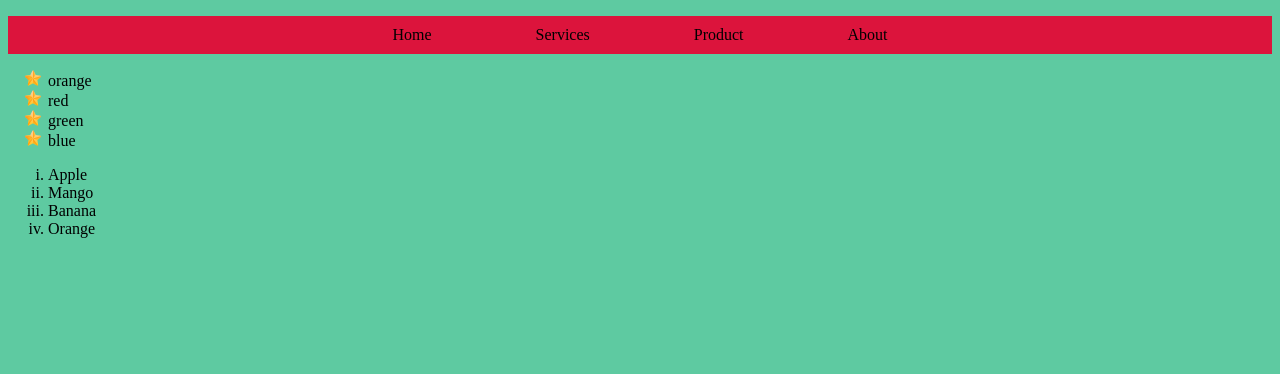
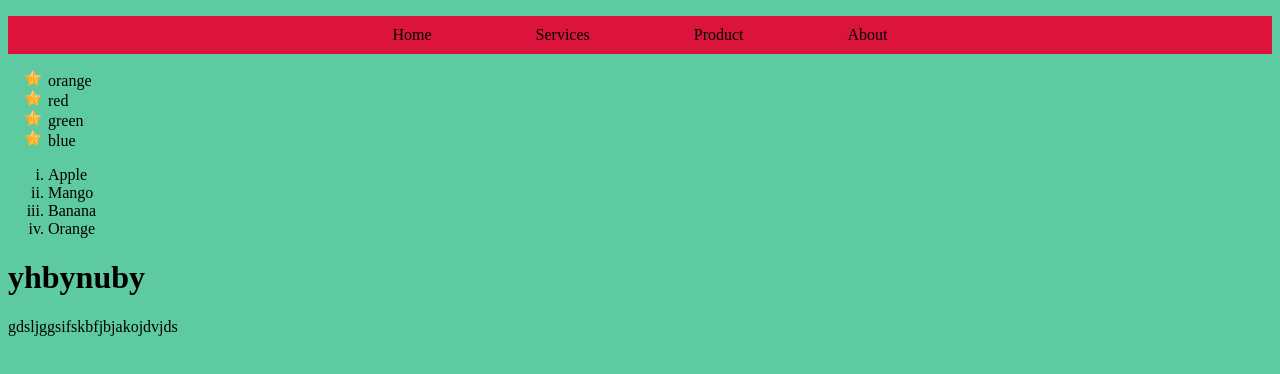
Before and after one commit to Alishba246/Assignments, a plain HTML site: page index.html in a window 1280 px wide. Drawn offline with Linux system fonts and the light colour scheme.

Commit message:
Updated work

```diff
--- a/index.html
+++ b/index.html
@@ -29,6 +29,7 @@
 </style>
 </head>
 <body>
+
    <ul id="nav">
        <li>Home</li>
        <li>Services</li>
@@ -48,5 +49,7 @@
     <li>Banana</li>
     <li>Orange</li>
    </ol>
+   <h1>yhbynuby</h1>
+   <p>gdsljggsifskbfjbjakojdvjds</p>
 </body>
 </html>
```
